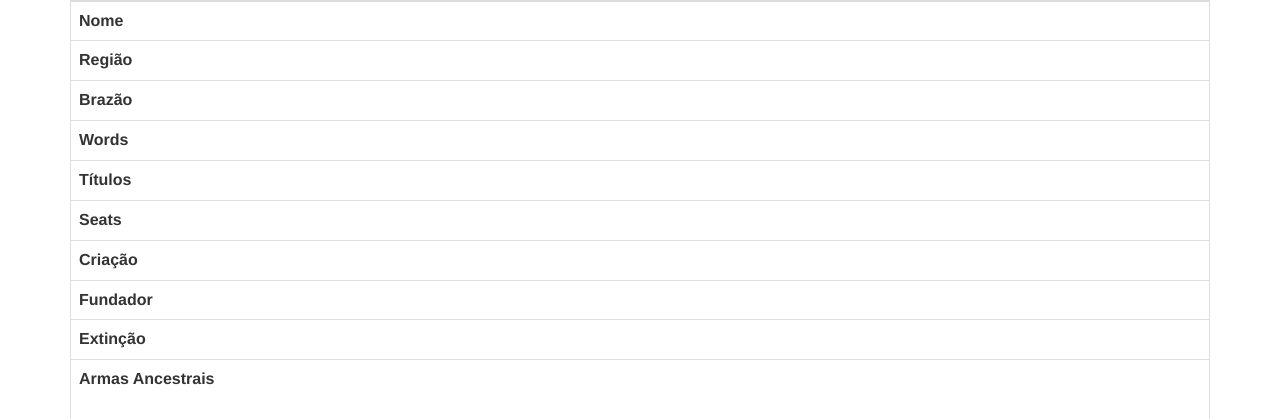
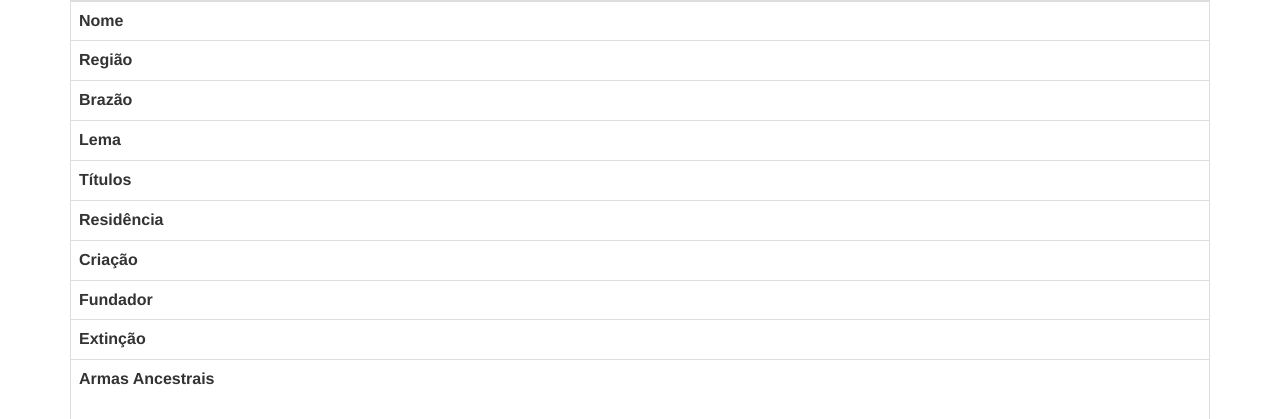
Before and after one commit to AndersonC96/Game-Of-Thrones_PHP, a PHP site: page /house_details.php in a window 1280 px wide. Shown: the part 112-531 px from the top of the page. Run offline with PHP 8.4, Linux system fonts and the light colour scheme; data that the repository does not hold is empty.

Commit message:
Update house_details.php

```diff
--- a/house_details.php
+++ b/house_details.php
@@ -34,9 +34,9 @@
                         echo "<tr><td><span><b>Nome</b></span></td><td>".$json["name"]."</td></tr>";
                         echo "<tr><td><b>Região</b></td><td>".$json["region"]."</td></tr>";
                         echo "<tr><td><b>Brazão</b></td><td>".$json["coatOfArms"]."</td></tr>";
-                        echo "<tr><td><b>Words</b></td><td>".$json["words"]."</td></tr>";
+                        echo "<tr><td><b>Lema</b></td><td>".$json["words"]."</td></tr>";
                         echo "<tr><td><b>Títulos</b></td><td>".implode(", ",$json["titles"])."</td></tr>";
-                        echo "<tr><td><b>Seats</b></td><td>".implode(", ",$json["seats"])."</td></tr>";
+                        echo "<tr><td><b>Residência</b></td><td>".implode(", ",$json["seats"])."</td></tr>";
                         echo "<tr><td><b>Criação</b></td><td>".$json["founded"]."</td></tr>";
                         echo "<tr><td><b>Fundador</b></td><td>".$json["founder"]."</td></tr>";
                         echo "<tr><td><b>Extinção</b></td><td>".$json["diedOut"]."</td></tr>";
```
